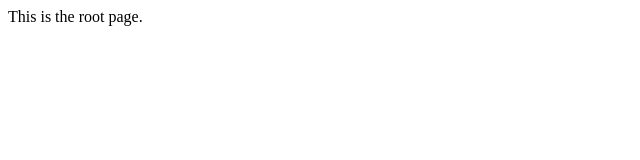
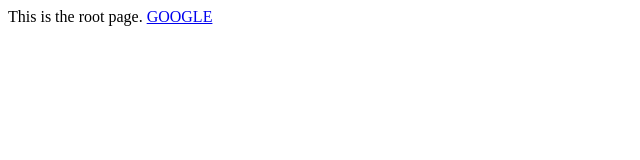
Before and after one commit to lucky031401/03.15_practice, a plain HTML site: page index.html in a window 1280 px wide. Shown: the full height of the page, 0-640 px from the left. Drawn offline with Linux system fonts and the light colour scheme.

Commit message:
add google

```diff
--- a/index.html
+++ b/index.html
@@ -1,2 +1,2 @@
 This is the root page.
-<a href="http://www.gooogle.com"></a>
+<a href="http://www.gooogle.com">GOOGLE</a>
```
